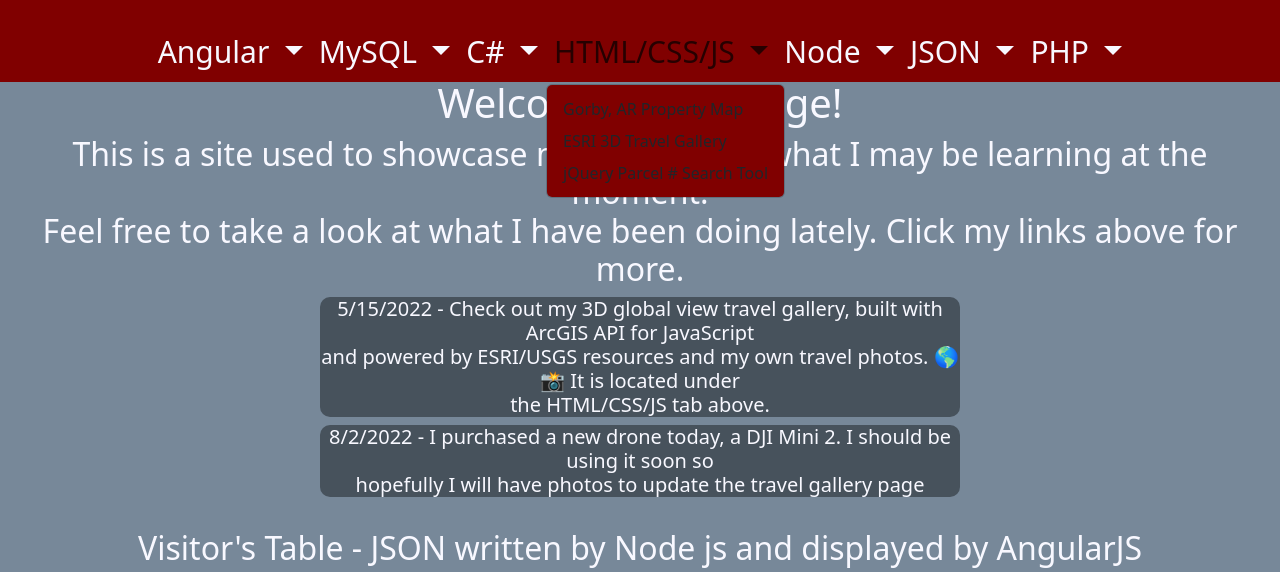
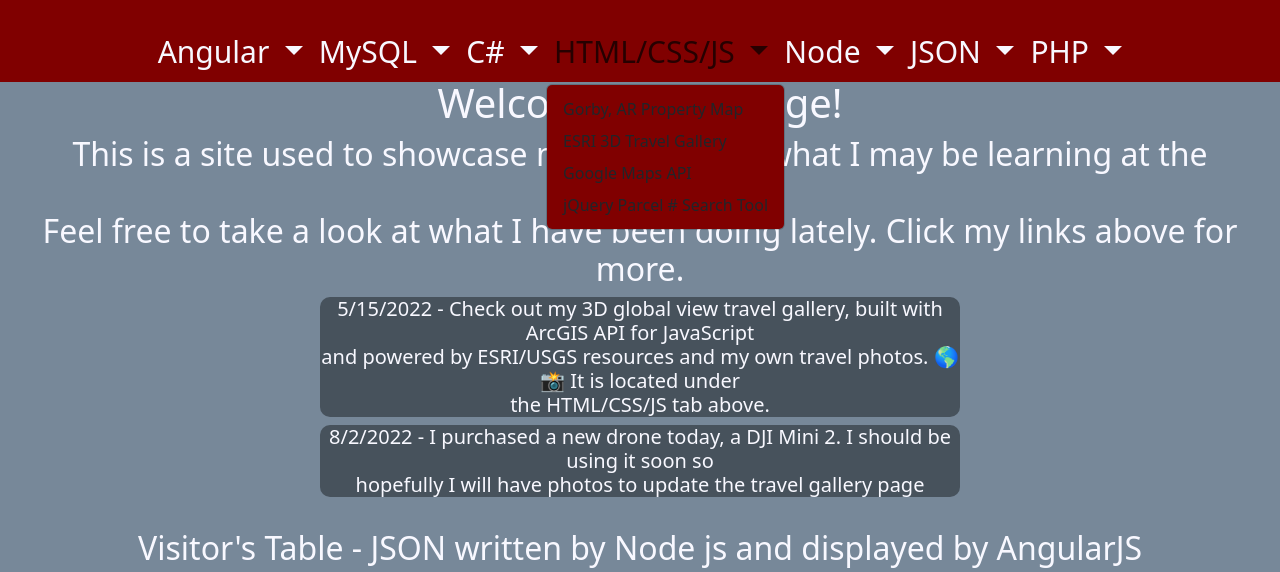
Before and after one commit to jdw083/jdw083.github.io, a plain HTML site: page index.html in a window 1280 px wide. Both pictures are taken after a click on the button "HTML/CSS/JS". Shown: the part 221-793 px from the top of the page. Drawn offline with nearby package versions, Linux system fonts and the light colour scheme.

Commit message:
Update index.html

```diff
--- a/index.html
+++ b/index.html
@@ -146,6 +146,7 @@
                                 <div class="dropdown-menu" aria-labelledby="navbarDropdown3">
                                     <a class="dropdown-item" href="./globe_gl/AR_Property_Map.html">Gorby, AR Property Map</a>
                                     <a class="dropdown-item" href="./globe_gl/TravelGallery.html">ESRI 3D Travel Gallery</a>
+                                    <a class="dropdown-item" href="./globe_gl/GoogleMapsAPI.html">Google Maps API</a>
                                     <a class="dropdown-item" href="./js/ParcelNumSearchTool.html">jQuery Parcel # Search Tool</a>
                                 </div>
                             </li>
```
